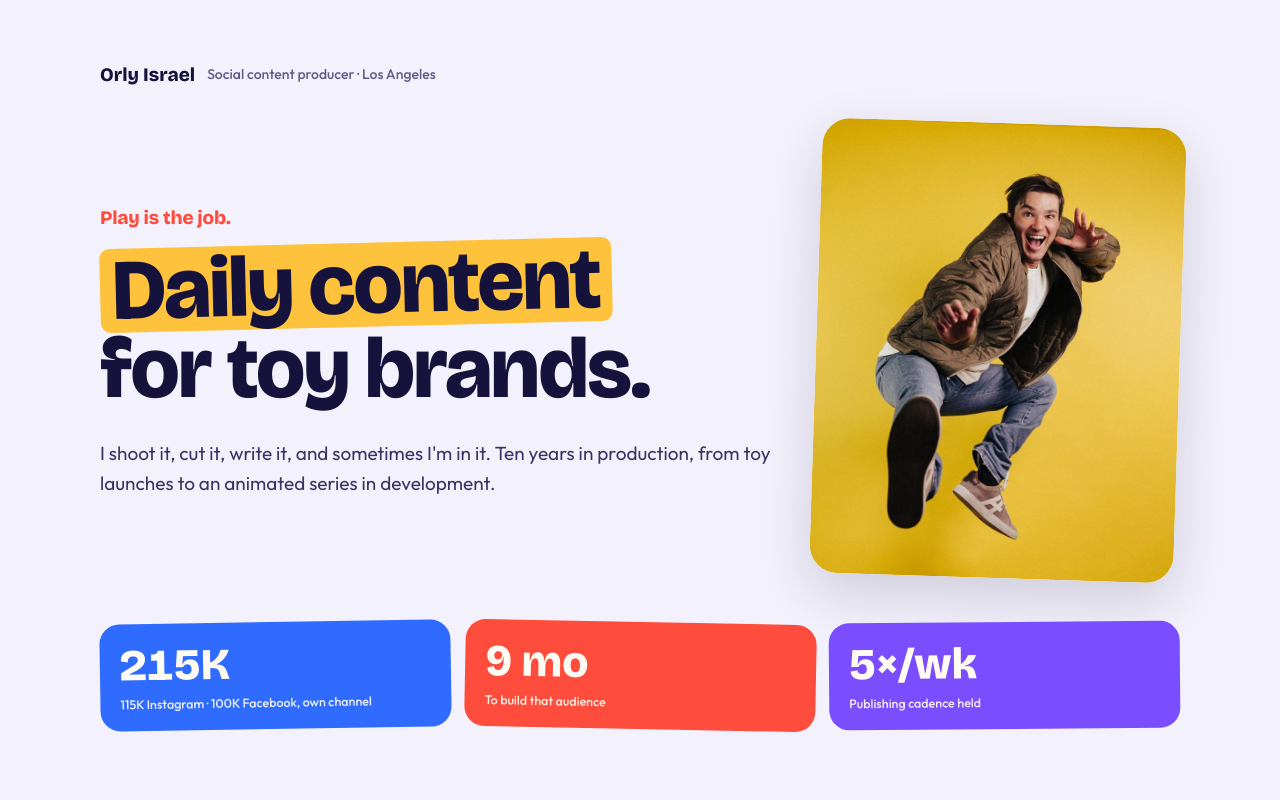
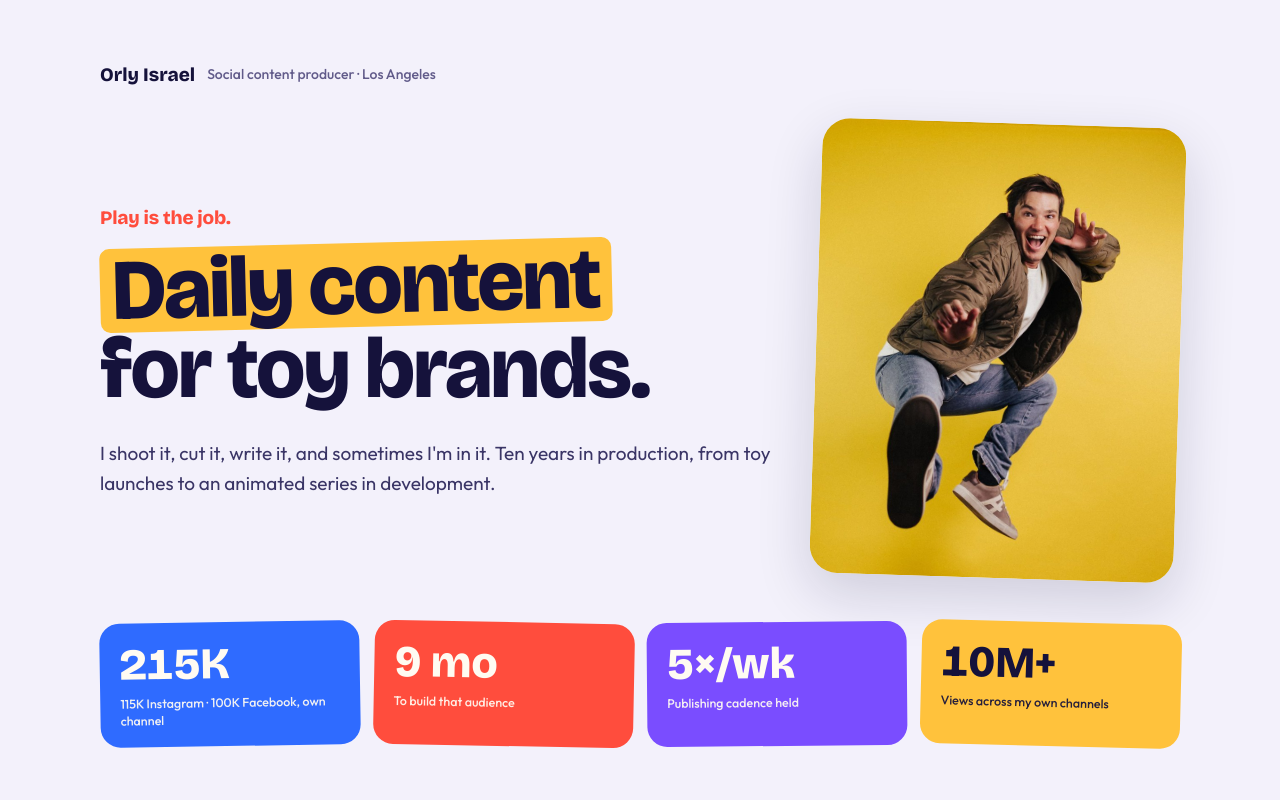
Before and after one commit to orlytron/creator-site, a plain HTML site: page index.html in a window 1280 px wide. Shown: the top 800 px of the page. Drawn offline with nearby package versions, Linux system fonts and the light colour scheme.

Commit message:
Add a views figure to the stat strip
Ten million plus across his own channels, stated conservatively and
scoped so it holds up under questioning.

Co-Authored-By: Claude Opus 5 <noreply@anthropic.com>
Claude-Session: https://claude.ai/code/session_01U2mKFVWKhSm1Ktes7Xq5Mn

```diff
--- a/index.html
+++ b/index.html
@@ -247,6 +247,7 @@
       <div class="chip c-blue"><div class="n">215K</div><div class="k">115K Instagram · 100K Facebook, own channel</div></div>
       <div class="chip c-tomato"><div class="n">9 mo</div><div class="k">To build that audience</div></div>
       <div class="chip c-grape"><div class="n">5×/wk</div><div class="k">Publishing cadence held</div></div>
+      <div class="chip c-sunny"><div class="n">10M+</div><div class="k">Views across my own channels</div></div>
     </div>
   </header>
 
```
